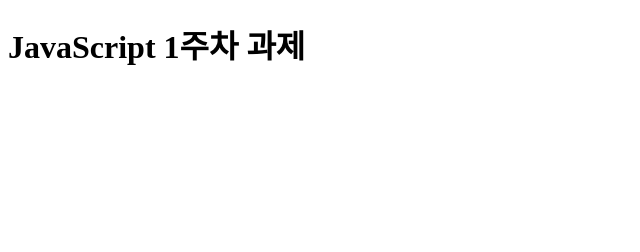
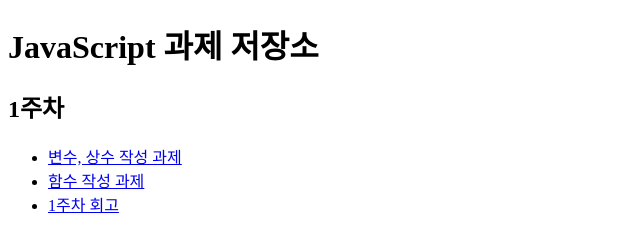
Before and after one commit to Jandi95/js-homework, a plain HTML site: page index.html in a window 1280 px wide. Shown: the whole page, without its empty margins (0-640 px from the left). Drawn offline with Linux system fonts and the light colour scheme.

Commit message:
[docs] 1주차 README.md 링크 연결

```diff
--- a/index.html
+++ b/index.html
@@ -7,9 +7,12 @@
   <script src="./work/write-variables-constant.js"></script>
 </head>
   <body>
-    <h1>JavaScript 1주차 과제</h1>
+    <h1>JavaScript 과제 저장소</h1>
+    <h2>1주차</h2>
     <ul>
-      <!-- <li><a href=""></a></li> -->
+      <li><a href="./work/write-variables-constant.js">변수, 상수 작성 과제</a></li>
+      <li><a href="./work/write-function.js">함수 작성 과제</a></li>
+      <li><a href="./reminisce/week1.md">1주차 회고</a></li>
     </ul>
   </body>
 </html>
```
Also changed, not shown: README.md.
